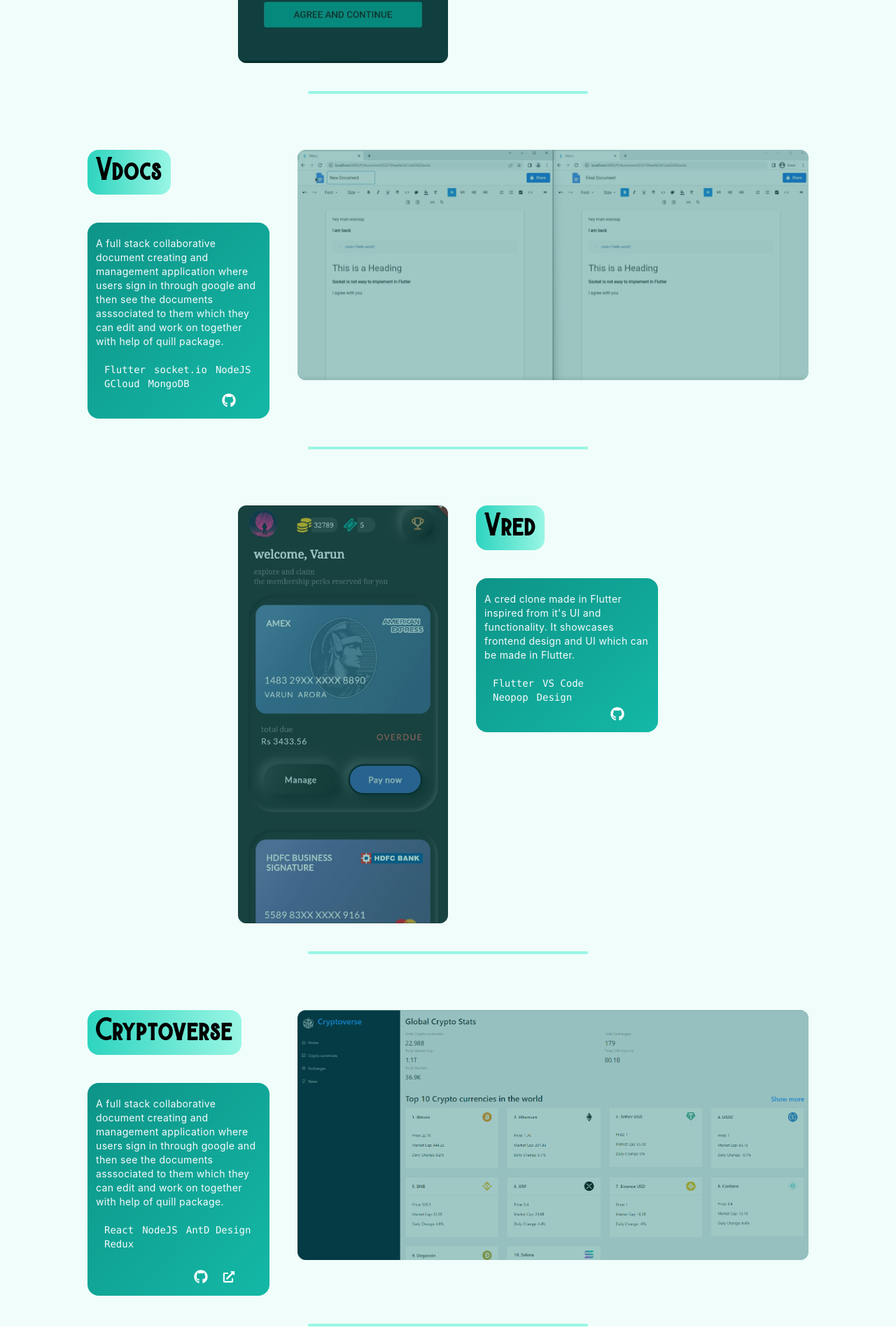
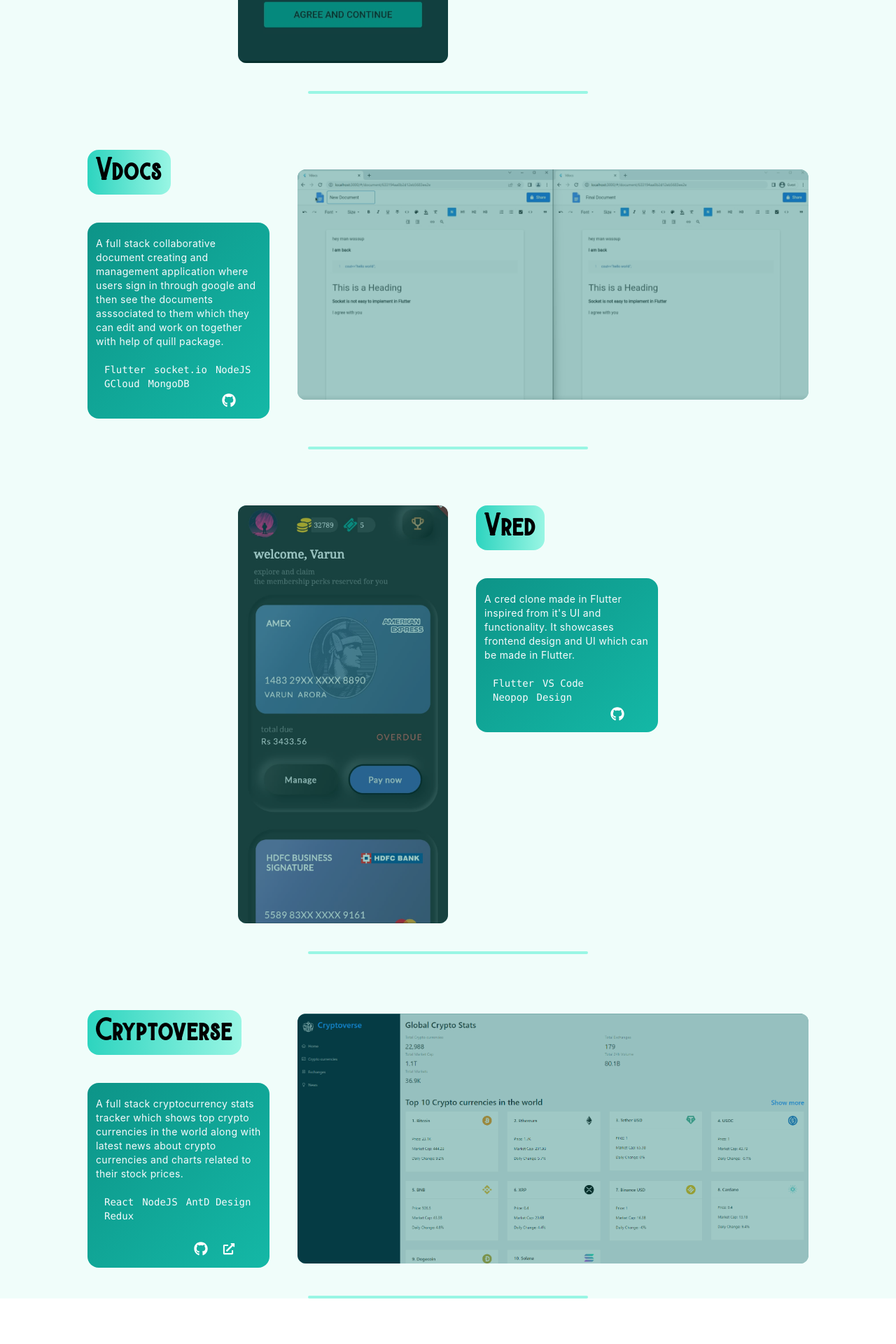
Before and after one commit to VarunArora14/angular-portfolio, an Angular app: page / in a window 1280 px wide. Shown: the part 649-2569 px from the top of the page at 70% size. After the commit the page ends 2544 px from the top, so only its background shows below. Built offline with nearby package versions, Linux system fonts and the light colour scheme; no server answers.

Commit message:
crypto-project minor change and image css

```diff
--- a/src/app/projects-view/projects-view.component.html
+++ b/src/app/projects-view/projects-view.component.html
@@ -1,5 +1,5 @@
 <div class="flex flex-row justify-center">
-  <div class="bg-teal-700 rounded-xl h-min">
+  <div class="bg-teal-700 rounded-xl h-min my-auto">
     <a
       href="https://github.com/VarunArora14/Chatter"
       target="_blank"
@@ -105,7 +105,7 @@
       </div>
     </div>
   </div>
-  <div class="bg-teal-700 rounded-xl h-min">
+  <div class="bg-teal-700 rounded-xl h-min my-auto">
     <a
       href="https://github.com/VarunArora14/vdocs"
       target="_blank"
@@ -200,10 +200,9 @@
       class="bg-gradient-to-br from-teal-600 to-teal-500 pl-3 pt-5 pr-2 pb-3 rounded-2xl"
     >
       <p class="pb-5 text-slate-50 text-sm tracking-wide">
-        A full stack collaborative document creating and management application
-        where users sign in through google and then see the documents
-        asssociated to them which they can edit and work on together with help
-        of quill package.
+        A full stack cryptocurrency stats tracker which shows top crypto
+        currencies in the world along with latest news about crypto currencies
+        and charts related to their stock prices.
       </p>
       <ul class="flex flex-wrap font-mono text-sm text-slate-50 justify- mr-2">
         <li class="pl-3">React</li>
@@ -241,7 +240,7 @@
       </div>
     </div>
   </div>
-  <div class="bg-teal-700 rounded-xl h-min">
+  <div class="bg-teal-700 rounded-xl h-min my-auto">
     <a
       href="https://crypto-checker-gg.netlify.app/"
       target="_blank"
```
